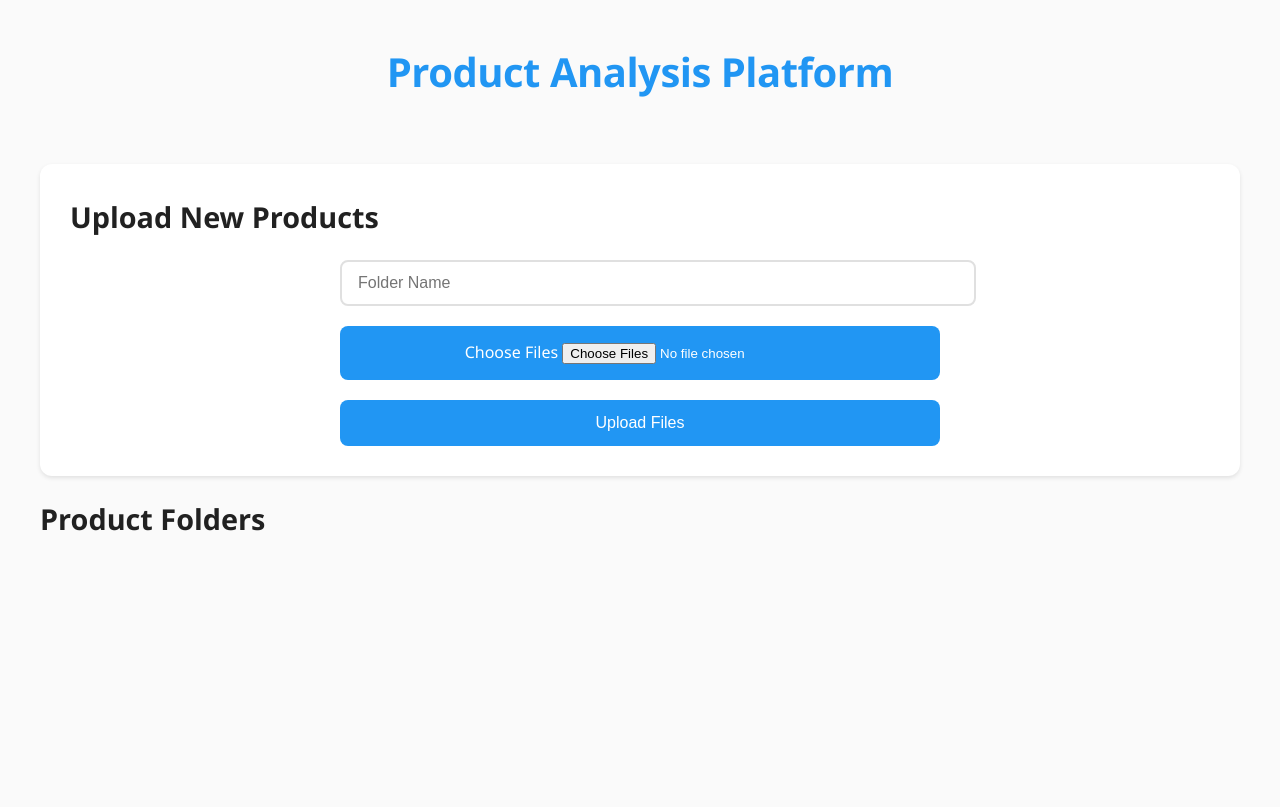
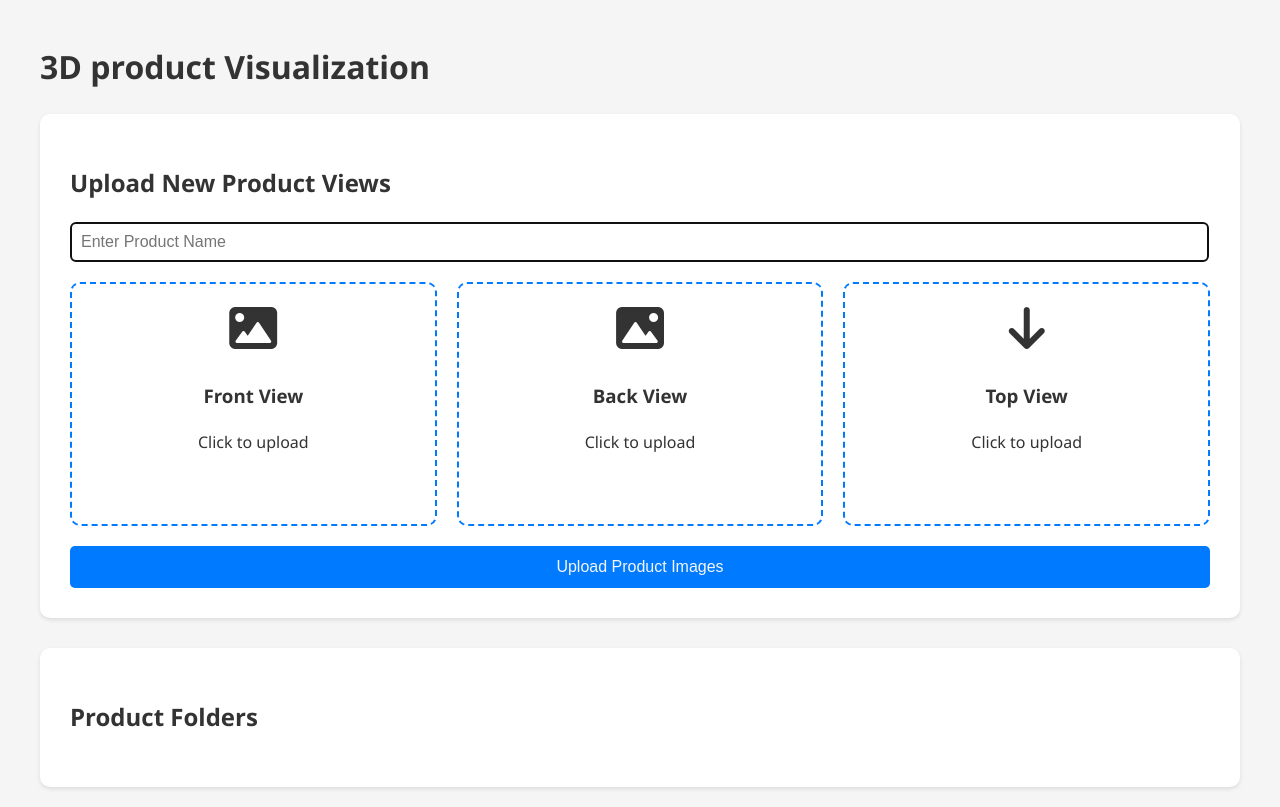
Before and after one commit to Suraj6E/3d-product-visualization, a Flask app: page / in a window 1280 px wide. Before the commit the page ends 531 px from the top, so only its background shows below. Run offline with Flask 3, Linux system fonts and the light colour scheme.

Commit message:
css changed

```diff
--- a/static/css/folder.css
+++ b/static/css/folder.css
@@ -1,6 +1,6 @@
 :root {
-    --primary-color: #4CAF50;
-    --primary-dark: #388E3C;
+    --primary-color: #007bff;
+    --primary-dark: #0056b3;
     --background-color: #f5f5f5;
     --card-background: #ffffff;
     --text-color: #333333;
--- a/static/css/index.css
+++ b/static/css/index.css
@@ -1,199 +1,156 @@
-/* static/css/index.css */
-
 :root {
-    /* Color Scheme */
-    --primary-color: #2196F3;       /* A pleasant blue */
-    --primary-dark: #1976D2;
-    --accent-color: #FF4081;        /* Pink accent for hover states */
-    --background-color: #FAFAFA;    /* Light gray background */
-    --card-background: #FFFFFF;
-    --text-primary: #212121;        /* Dark gray for main text */
-    --text-secondary: #757575;      /* Medium gray for secondary text */
-    --border-color: #E0E0E0;
-    --success-color: #4CAF50;
-
-    /* Shadows */
-    --shadow-soft: 0 2px 4px rgba(0, 0, 0, 0.1);
-    --shadow-medium: 0 4px 6px rgba(0, 0, 0, 0.1);
-    --shadow-hover: 0 6px 12px rgba(0, 0, 0, 0.15);
+    --primary-color: #007bff;
+    --primary-dark: #0056b3;
+    --background-color: #f5f5f5;
+    --card-background: #ffffff;
+    --text-color: #333333;
+    --border-color: #e0e0e0;
+    --shadow: 0 2px 4px rgba(0, 0, 0, 0.1);
 }
 
-/* Base Styles */
+
+/* Base styles */
 body {
+    font-family: 'Segoe UI', Tahoma, Geneva, Verdana, sans-serif;
     margin: 0;
     padding: 0;
-    font-family: 'Segoe UI', system-ui, -apple-system, sans-serif;
     background-color: var(--background-color);
-    color: var(--text-primary);
+    color: var(--text-color);
     line-height: 1.6;
 }
 
-/* The main container uses CSS Grid for a modern layout */
 .container {
     max-width: 1200px;
-    margin: 40px auto;
-    padding: 0 20px;
-    display: grid;
-    gap: 40px;
+    margin: 0 auto;
+    padding: 20px;
 }
 
-/* Header Section */
-header {
-    text-align: center;
-    margin-bottom: 20px;
+/* Upload section styling */
+.upload-section {
+
+    background: var(--card-background);
+    padding: 30px;
+    border-radius: 10px;
+    box-shadow: var(--shadow);
+    margin-bottom: 30px;
+    display: flex;
+    flex-direction: column;
 }
 
-header h1 {
-    font-size: 2.5rem;
-    color: var(--primary-color);
-    margin: 0;
-    font-weight: 600;
-    letter-spacing: -0.5px;
-}
-
-/* Upload Section */
-.upload-section {
-    background-color: var(--card-background);
-    padding: 30px;
-    border-radius: 12px;
-    box-shadow: var(--shadow-soft);
-    transition: box-shadow 0.3s ease;
-}
-
-.upload-section:hover {
-    box-shadow: var(--shadow-hover);
-}
-
-.upload-section h2 {
-    color: var(--text-primary);
-    margin: 0 0 20px 0;
-    font-size: 1.8rem;
-}
-
-.upload-form {
+.upload-grid {
     display: grid;
+    grid-template-columns: repeat(3, 1fr);
     gap: 20px;
-    max-width: 600px;
-    margin: 0 auto;
-}
-
-/* Input Styling */
-input[type="text"] {
-    width: 100%;
-    padding: 12px 16px;
-    border: 2px solid var(--border-color);
-    border-radius: 8px;
-    font-size: 1rem;
-    transition: border-color 0.3s ease, box-shadow 0.3s ease;
-}
-
-input[type="text"]:focus {
-    outline: none;
-    border-color: var(--primary-color);
-    box-shadow: 0 0 0 3px rgba(33, 150, 243, 0.1);
-}
-
-/* File Input Button */
-.file-input-label {
-    display: inline-block;
-    padding: 14px 24px;
-    background-color: var(--primary-color);
-    color: white;
-    border-radius: 8px;
-    cursor: pointer;
-    text-align: center;
-    font-weight: 500;
-    transition: background-color 0.3s ease, transform 0.2s ease;
-}
-
-.file-input-label:hover {
-    background-color: var(--primary-dark);
-    transform: translateY(-1px);
-}
-
-/* Primary Button */
-.primary-btn {
-    padding: 14px 24px;
-    background-color: var(--primary-color);
-    color: white;
-    border: none;
-    border-radius: 8px;
-    cursor: pointer;
-    font-size: 1rem;
-    font-weight: 500;
-    transition: all 0.3s ease;
-}
-
-.primary-btn:hover {
-    background-color: var(--primary-dark);
-    transform: translateY(-1px);
-}
-
-.primary-btn:active {
-    transform: translateY(0);
-}
-
-/* Folders Grid */
-.folders-section {
     margin-top: 20px;
 }
 
-.folders-section h2 {
-    color: var(--text-primary);
-    margin: 0 0 20px 0;
-    font-size: 1.8rem;
+/* Upload box styling */
+.upload-box {
+    border: 2px dashed var(--primary-color);
+    border-radius: 10px;
+    padding: 20px;
+    text-align: center;
+    position: relative;
+    height: 200px;
+    transition: all 0.3s ease;
+    cursor: pointer;
+}
+
+.upload-box:hover {
+    border-color: var(--primary-dark);
+    background-color: var(--background-color);
+}
+
+.upload-box i {
+    font-size: 48px;
+    color: var(--text-color);
+    margin-bottom: 10px;
+}
+
+.upload-box .preview-image {
+    width: 100%;
+    height: 100%;
+    object-fit: cover;
+    position: absolute;
+    top: 0;
+    left: 0;
+    border-radius: 8px;
+    display: none;
+}
+
+.upload-box.has-image .icon-placeholder {
+    display: none;
+}
+
+.upload-box.has-image .preview-image {
+    display: block;
+}
+
+/* Form controls */
+/* .form-header {
+    margin-bottom: 20px;
+} */
+
+.folder-input {
+    outline: -webkit-focus-ring-color auto 1px;
+    width: 98%;
+    padding: 10px;
+    border: 1px solid var(--background-color);
+    border-radius: 5px;
+
+    /* margin-bottom: 20px; */
+    font-size: 16px;
+}
+
+.upload-btn {
+    margin-top: 20px;
+    background-color: var(--primary-color);
+    color: var(--background-color);
+    border: none;
+    padding: 12px 24px;
+    border-radius: 5px;
+    cursor: pointer;
+    font-size: 16px;
+    transition: background-color 0.3s ease;
+    position: relative;
+    float: right;
+}
+
+.upload-btn:hover {
+    background-color: var(--primary-dark);
+}
+
+/* Hidden file inputs */
+.file-input {
+    display: none;
+}
+
+/* Folders grid */
+.folders-section {
+    background: var(--card-background);
+    padding: 30px;
+    border-radius: 10px;
+    box-shadow: var(--shadow);
 }
 
 .folders-grid {
     display: grid;
-    grid-template-columns: repeat(auto-fill, minmax(280px, 1fr));
-    gap: 24px;
-    padding: 10px;
+    grid-template-columns: repeat(auto-fill, minmax(200px, 1fr));
+    gap: 20px;
+    margin-top: 20px;
 }
 
-/* Folder Card */
 .folder-card {
-    background-color: var(--card-background);
-    padding: 24px;
-    border-radius: 12px;
-    box-shadow: var(--shadow-soft);
+    border: var(--primary-color) 1px solid;
+    background: var(--background-color);
+    padding: 20px;
+    border-radius: 8px;
     text-decoration: none;
-    color: var(--text-primary);
-    transition: all 0.3s ease;
-    border: 1px solid var(--border-color);
-    display: flex;
-    align-items: center;
-    gap: 15px;
+    color: #333;
+    transition: transform 0.3s ease;
 }
 
 .folder-card:hover {
-    transform: translateY(-4px);
-    box-shadow: var(--shadow-hover);
-    border-color: var(--primary-color);
+    border: var(--primary-dark) 1px solid;
+    transform: translateY(-5px);
 }
-
-.folder-card h3 {
-    margin: 0;
-    font-size: 1.2rem;
-    color: var(--text-primary);
-}
-
-/* Responsive Design */
-@media (max-width: 768px) {
-    .container {
-        margin: 20px auto;
-        padding: 0 15px;
-    }
-
-    header h1 {
-        font-size: 2rem;
-    }
-
-    .folders-grid {
-        grid-template-columns: 1fr;
-    }
-
-    .upload-section, .folder-card {
-        padding: 20px;
-    }
-}
--- a/templates/index.html
+++ b/templates/index.html
@@ -1,34 +1,65 @@
 <!DOCTYPE html>
 <html lang="en">
-
 <head>
     <meta charset="UTF-8">
     <meta name="viewport" content="width=device-width, initial-scale=1.0">
-    <title>Product Analysis Platform</title>
+    <title>3D product Visualization</title>
     <link rel="stylesheet" href="{{ url_for('static', filename='css/index.css') }}">
+    <link rel="stylesheet" href="https://cdnjs.cloudflare.com/ajax/libs/font-awesome/6.0.0/css/all.min.css">
 </head>
-
 <body>
     <div class="container">
         <header>
-            <h1>Product Analysis Platform</h1>
+            <h1>3D product Visualization</h1>
         </header>
 
         <main>
             <!-- Upload Section -->
             <section class="upload-section">
-                <h2>Upload New Products</h2>
-                <div class="upload-form">
-                    <input type="text" id="folder-name" placeholder="Folder Name" required>
-                    <label for="file-input" class="file-input-label">
-                        Choose Files
-                        <input type="file" id="file-input" multiple accept="image/*">
-                    </label>
-                    <button id="upload-btn" class="primary-btn">Upload Files</button>
+                <div class="form-header">
+                    <h2>Upload New Product Views</h2>
+                    <input type="text" id="folder-name" class="folder-input" placeholder="Enter Product Name" required>
                 </div>
+
+                <div class="upload-grid">
+                    <!-- Front View Upload -->
+                    <div class="upload-box" id="front-upload">
+                        <input type="file" class="file-input" id="front-input" accept="image/*">
+                        <div class="icon-placeholder">
+                            <i class="fas fa-image"></i>
+                            <h3>Front View</h3>
+                            <p>Click to upload</p>
+                        </div>
+                        <img class="preview-image" id="front-preview" alt="Front view preview">
+                    </div>
+
+                    <!-- Back View Upload -->
+                    <div class="upload-box" id="back-upload">
+                        <input type="file" class="file-input" id="back-input" accept="image/*">
+                        <div class="icon-placeholder">
+                            <i class="fas fa-image fa-flip-horizontal"></i>
+                            <h3>Back View</h3>
+                            <p>Click to upload</p>
+                        </div>
+                        <img class="preview-image" id="back-preview" alt="Back view preview">
+                    </div>
+
+                    <!-- Top View Upload -->
+                    <div class="upload-box" id="top-upload">
+                        <input type="file" class="file-input" id="top-input" accept="image/*">
+                        <div class="icon-placeholder">
+                            <i class="fas fa-arrow-down"></i>
+                            <h3>Top View</h3>
+                            <p>Click to upload</p>
+                        </div>
+                        <img class="preview-image" id="top-preview" alt="Top view preview">
+                    </div>
+                </div>
+
+                <button id="upload-btn" class="upload-btn">Upload Product Images</button>
             </section>
 
-            <!-- Folders List -->
+            <!-- Folders Section -->
             <section class="folders-section">
                 <h2>Product Folders</h2>
                 <div class="folders-grid">
@@ -44,24 +75,64 @@
 
     <script>
         document.addEventListener('DOMContentLoaded', () => {
-            const fileInput = document.getElementById('file-input');
+            // Setup file upload preview functionality for each view
+            ['front', 'back', 'top'].forEach(view => {
+                const uploadBox = document.getElementById(`${view}-upload`);
+                const fileInput = document.getElementById(`${view}-input`);
+                const preview = document.getElementById(`${view}-preview`);
+
+                // Trigger file input when clicking upload box
+                uploadBox.addEventListener('click', () => fileInput.click());
+
+                // Handle file selection
+                fileInput.addEventListener('change', (e) => {
+                    const file = e.target.files[0];
+                    if (file) {
+                        const reader = new FileReader();
+                        reader.onload = (e) => {
+                            preview.src = e.target.result;
+                            uploadBox.classList.add('has-image');
+                        };
+                        reader.readAsDataURL(file);
+                    }
+                });
+            });
+
+            // Handle form submission
+            const uploadBtn = document.getElementById('upload-btn');
             const folderInput = document.getElementById('folder-name');
-            const uploadBtn = document.getElementById('upload-btn');
 
             uploadBtn.addEventListener('click', async () => {
-                const files = fileInput.files;
                 const folderName = folderInput.value.trim();
+                const formData = new FormData();
 
-                if (!files.length || !folderName) {
-                    alert('Please select files and provide a folder name');
+                // Validate folder name
+                if (!folderName) {
+                    alert('Please provide a product name');
                     return;
                 }
 
-                const formData = new FormData();
+                // Check if all views are uploaded
+                const fileInputs = {
+                    'front': document.getElementById('front-input'),
+                    'back': document.getElementById('back-input'),
+                    'top': document.getElementById('top-input')
+                };
+
+                let hasFiles = false;
+                for (const [view, input] of Object.entries(fileInputs)) {
+                    if (input.files[0]) {
+                        formData.append('files[]', input.files[0]);
+                        hasFiles = true;
+                    }
+                }
+
+                if (!hasFiles) {
+                    alert('Please upload at least one product view');
+                    return;
+                }
+
                 formData.append('folder_name', folderName);
-                for (let file of files) {
-                    formData.append('files[]', file);
-                }
 
                 try {
                     const response = await fetch('/upload', {
@@ -84,5 +155,4 @@
         });
     </script>
 </body>
-
 </html>
```
